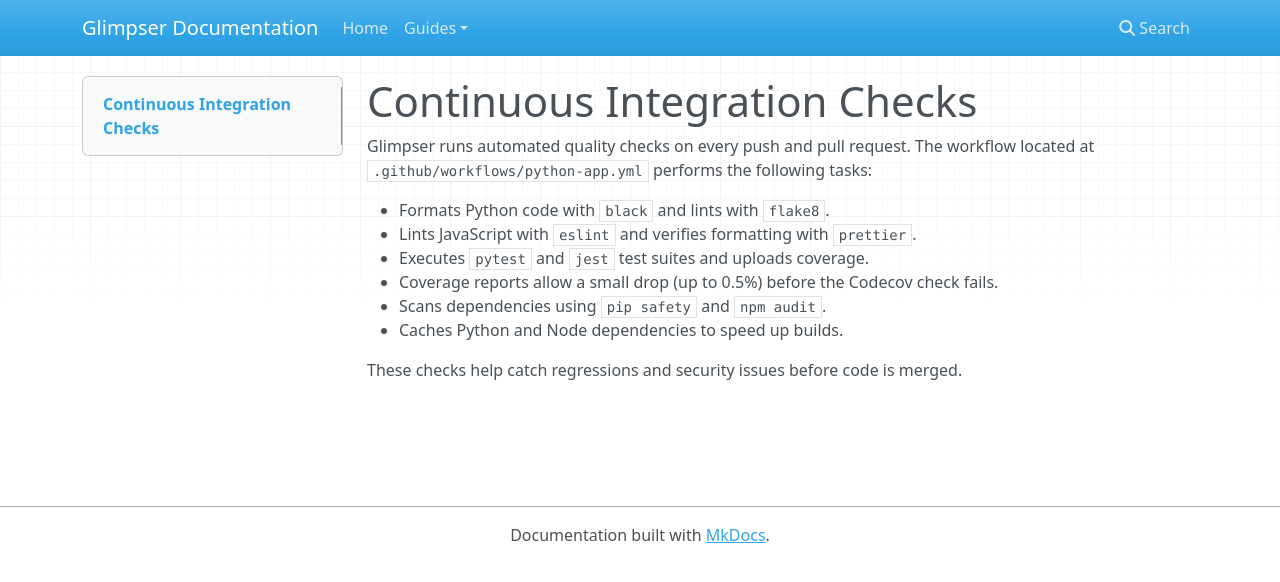
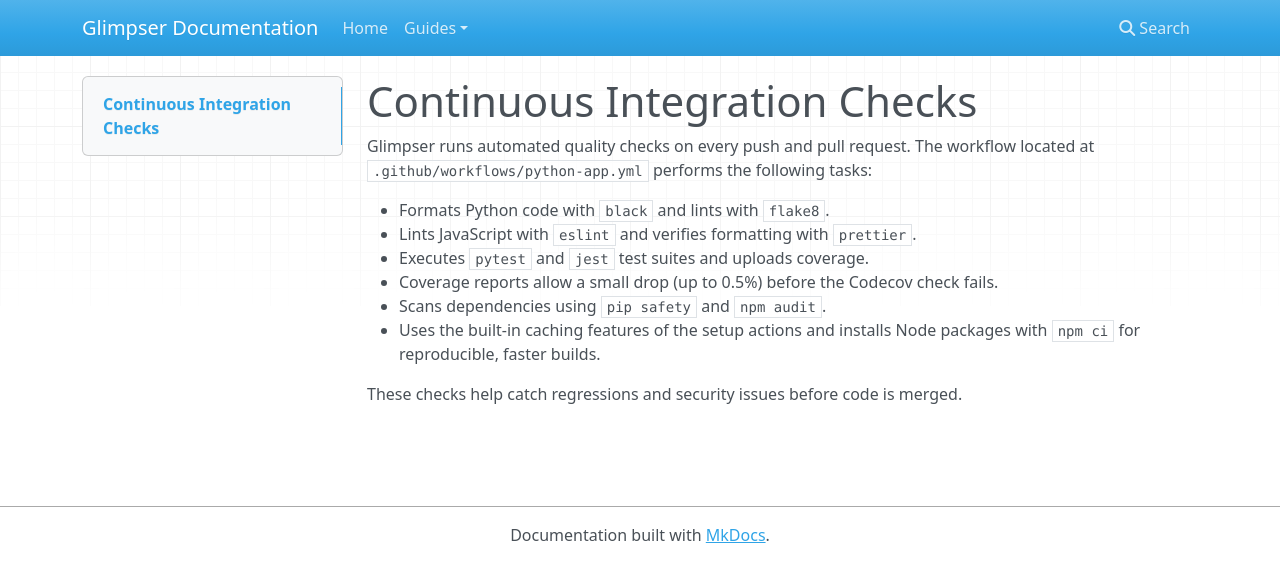
Before and after one commit to KristopherKubicki/glimpser, an MkDocs documentation site: the page built from docs/ci_checks.md, in a window 1280 px wide. Shown: the top 582 px of the page. Built offline with MkDocs 1.6.1, drawn with Linux system fonts in a browser that asks for light colours; nearby versions of some CDN libraries.

Commit message:
ci: speed up workflow installs

```diff
--- a/docs/ci_checks.md
+++ b/docs/ci_checks.md
@@ -9,6 +9,7 @@ following tasks:
 - Executes `pytest` and `jest` test suites and uploads coverage.
 - Coverage reports allow a small drop (up to 0.5%) before the Codecov check fails.
 - Scans dependencies using `pip safety` and `npm audit`.
-- Caches Python and Node dependencies to speed up builds.
+- Uses the built-in caching features of the setup actions and installs Node
+  packages with `npm ci` for reproducible, faster builds.
 
 These checks help catch regressions and security issues before code is merged.
```
Also changed, not shown: 2 other files.
